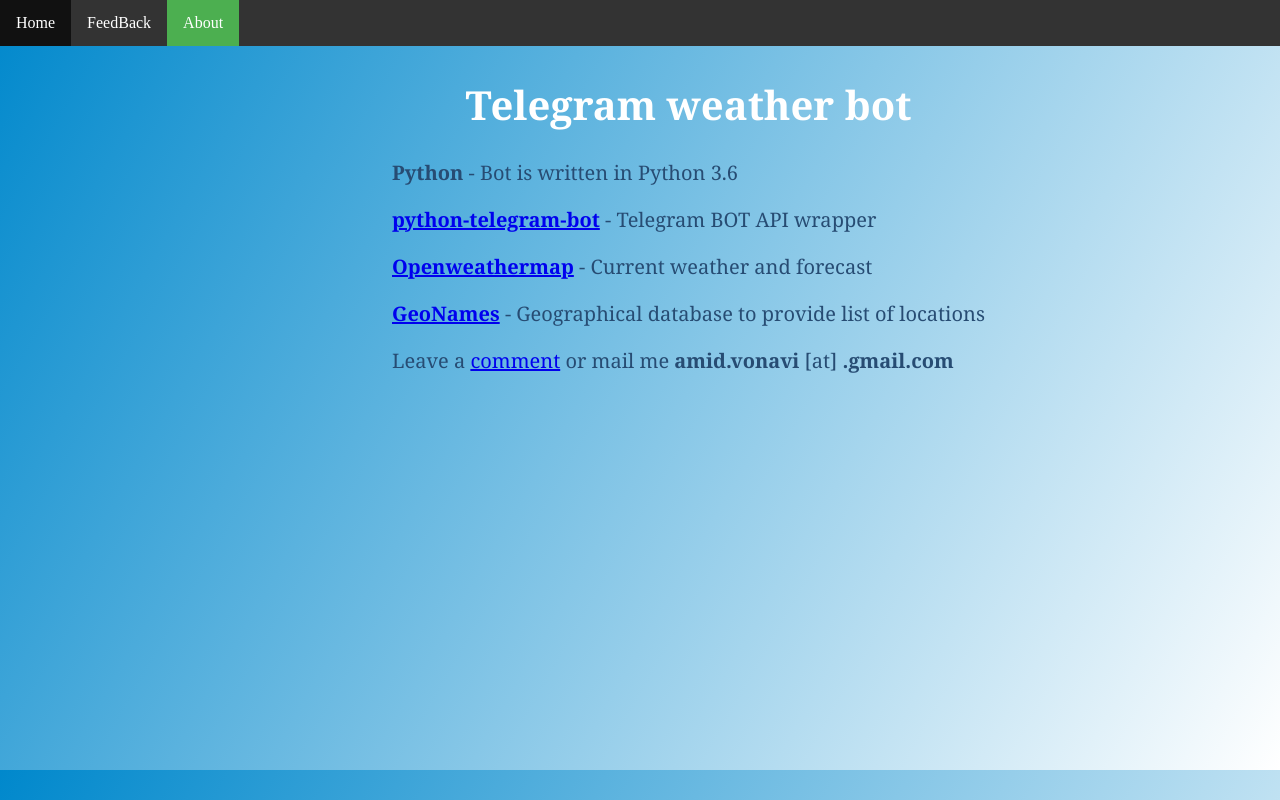
After one commit to masb3/telega_weather_bot_page, a Django app: page /about/ in a window 1280 px wide. The commit adds this page. Run offline with Django 3.2, Linux system fonts and the light colour scheme.

Commit message:
contact replaced with about

```diff
--- a/telega_weather_bot_page/page/static/page/css/page.css
+++ b/telega_weather_bot_page/page/static/page/css/page.css
@@ -50,6 +50,16 @@
  margin: 0 auto;
 }
 
+about
+{
+ font-family: Georgia, "Times New Roman", Times, serif;
+ font-size: 20px;
+ color: #274c73;
+ float: left;
+ position: relative;
+ left: 30%;
+}
+
 newComment {
   float: left;
   padding: 20px;
--- /dev/null
+++ b/telega_weather_bot_page/page/templates/page/about.html
@@ -0,0 +1,18 @@
+{% extends 'page/base.html' %}
+{% load static %}
+
+{% block content %}
+
+
+<div style="padding:20px;margin-top:30px;background-color:transparent;height:700px;">
+    <about>
+        <h1>Telegram weather bot</h1>
+        <p><b>Python</b> - Bot is written in Python 3.6</p>
+        <p><b><a href="https://github.com/python-telegram-bot/python-telegram-bot/">python-telegram-bot</a></b> - Telegram BOT API wrapper</p>
+        <p><b><a href="http://t.me/telegaweatherbot/">Openweathermap</a></b> - Сurrent weather and forecast</p>
+        <p><b><a href="https://openweathermap.org/">GeoNames</a></b> - Geographical database to provide list of locations</p>
+        <p>Leave a <a href="/feedback/">comment</a> or mail me <b>amid.vonavi</b> [at] <b>.gmail.com</b></p>
+    </about>
+</div>
+
+{% endblock content %}
--- a/telega_weather_bot_page/page/templates/page/base.html
+++ b/telega_weather_bot_page/page/templates/page/base.html
@@ -4,7 +4,7 @@
     <meta charset="UTF-8">
     <meta name="google-site-verification" content="4xjtJi2QCS1yw21XKxsSUA2Rkzx8SYiQyWPCqICLrwo" />
     <meta name="yandex-verification" content="e109cccdc285d0ad" />
-    <title>{% block title %}Telegaweatherbot{% endblock title %}</title>
+    <title>{% block title %}Telegram weather bot{% endblock title %}</title>
     <link rel="shortcut icon" type="image/png" href="{% static 'page/image/favicon.png' %}"/>
     <link rel="stylesheet" href="{% static 'page/css/page.css' %}">
     {% block stylesheet %}{% endblock stylesheet%}
@@ -15,7 +15,7 @@
     <ul>
       <li {% if request.resolver_match.url_name == 'index' %}class="active"{% endif %}><a href="/">Home</a></li>
       <li {% if request.resolver_match.url_name == 'feedback' %}class="active"{% endif %}><a href="/feedback">FeedBack</a></li>
-      <li {% if request.resolver_match.url_name == 'contact' %}class="active"{% endif %}><a href="/contact">Contact</a></li>
+      <li {% if request.resolver_match.url_name == 'about' %}class="active"{% endif %}><a href="/about">About</a></li>
       <!--<li><a href="#about">About</a></li>-->
       <!--<li style="float:right"><a class="active" href="#about">About</a></li>-->
     </ul>
--- a/telega_weather_bot_page/page/urls.py
+++ b/telega_weather_bot_page/page/urls.py
@@ -7,5 +7,5 @@
 urlpatterns = [
     path('', views.IndexView.as_view(), name='index'),
     path('feedback/', views.FeedbackView.as_view(), name='feedback'),
-    path('contact/', views.ContactView.as_view(), name='contact'),
+    path('about/', views.AboutView.as_view(), name='about'),
 ]
--- a/telega_weather_bot_page/page/views.py
+++ b/telega_weather_bot_page/page/views.py
@@ -32,5 +32,5 @@
         return super(FeedbackView, self).form_invalid(form)
 
 
-class ContactView(TemplateView):
-    template_name = 'page/contact.html'
+class AboutView(TemplateView):
+    template_name = 'page/about.html'
```
Also changed, not shown: telega_weather_bot_page/page/templates/page/contact.html (deleted, +0 -10 lines).
